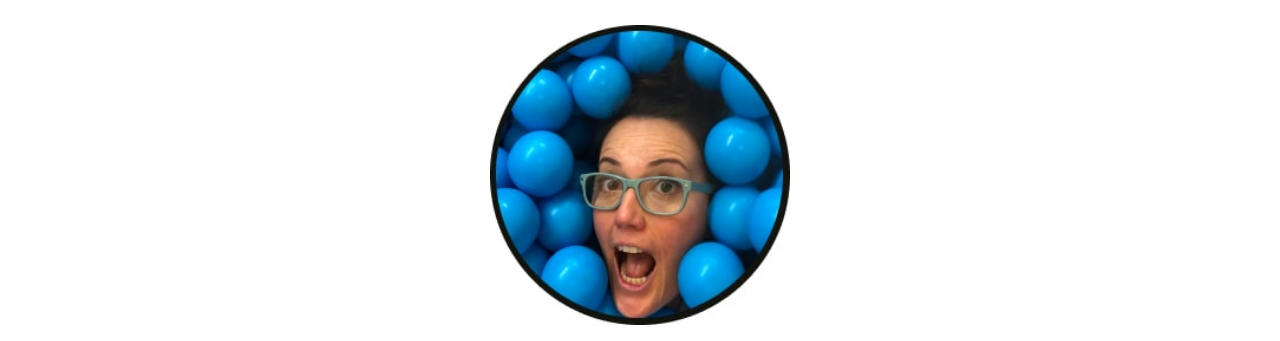
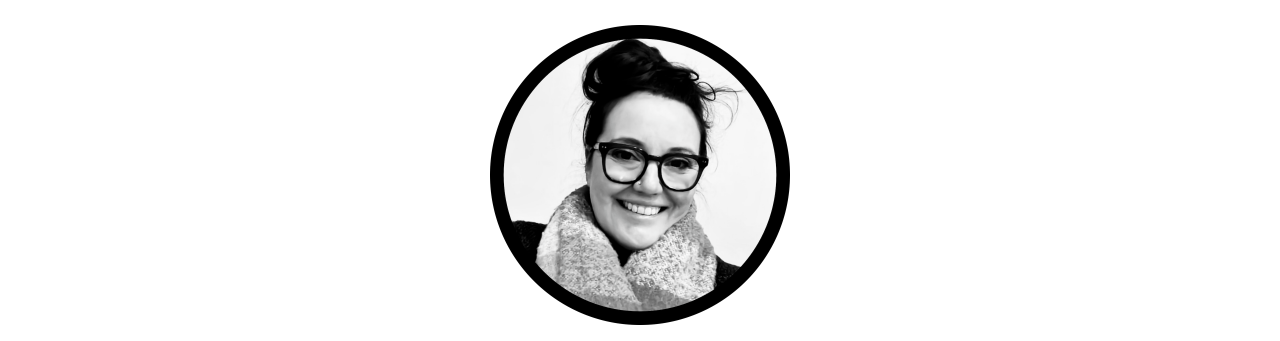
Before and after one commit to JenniferSchroeder/Portfolio-Site-Jennifer-Schroeder, a plain HTML site: page about.html in a window 1280 px wide. Shown: the part 331-672 px from the top of the page. Drawn offline with nearby package versions, Linux system fonts and the light colour scheme.

Commit message:
Updated profile image

```diff
--- a/about.html
+++ b/about.html
@@ -65,7 +65,7 @@
           <picture>
             <source media="(max-width:500px)" srcset="img/headshot.jpg" />
             <img
-              src="img/headshot.jpg"
+              src="img/profile-image-min.png"
               alt="Profile Image"
               style="width: 300px; height: auto"
             />
```
Also changed, not shown: img/profile-image-min.png (added).
